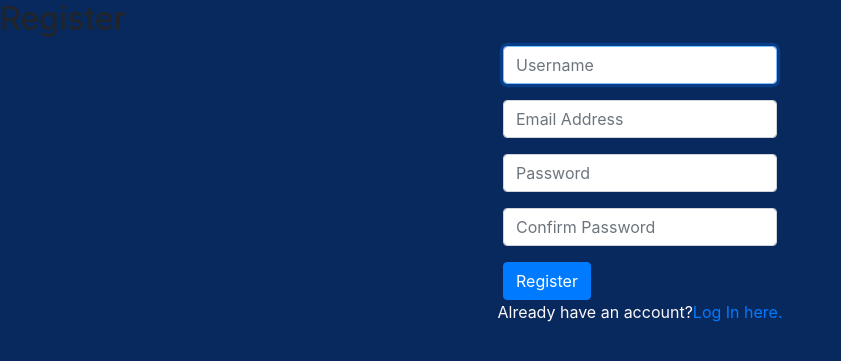
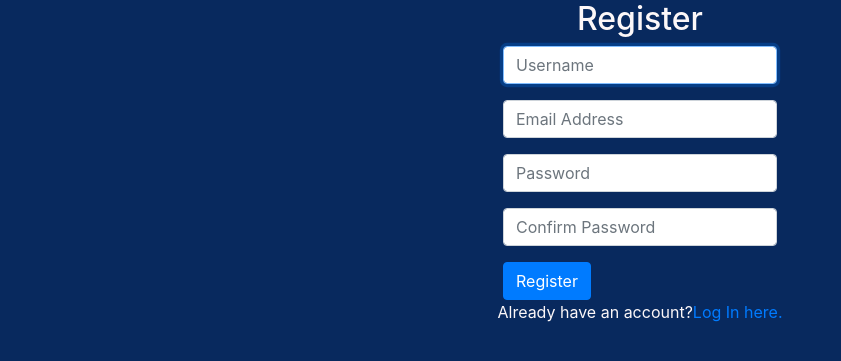
Before and after one commit to JustisCorbett/network, a Django app: page /register in a window 1280 px wide. Shown: the part 56-417 px from the top of the page, without its empty margins (0-841 px from the left). Run offline with Django 3.2, Linux system fonts and the light colour scheme; parts of the project's set-up code (start-up, migrations or seed data) failed here and were passed over; some libraries are stand-ins or nearby versions.

Commit message:
main title styling

```diff
--- a/network/static/network/styles.css
+++ b/network/static/network/styles.css
@@ -94,3 +94,8 @@
     justify-content: center;
     align-items: center;
 }
+
+.main-title {
+    color: #FCF7F8
+
+}
--- a/network/templates/network/follows.html
+++ b/network/templates/network/follows.html
@@ -5,7 +5,7 @@
 {% block body %}
     <div class="body-container">
         <div class="profile-container">
-            <h2>{{ user.username }}'s Follows</h2>
+            <h2 class="main-title">{{ user.username }}'s Follows</h2>
         </div>
         <div class="posts-container">
         {% for post in page_obj %}
--- a/network/templates/network/login.html
+++ b/network/templates/network/login.html
@@ -4,12 +4,14 @@
 
 {% block body %}
 
-    <h2>Login</h2>
+
 
     {% if message %}
         <div>{{ message }}</div>
     {% endif %}
+
     <div class="register-form-container">
+        <h2 class="main-title">Login</h2>
         <form action="{% url 'login' %}" method="post">
             {% csrf_token %}
             <div class="form-group">
--- a/network/templates/network/profile.html
+++ b/network/templates/network/profile.html
@@ -5,7 +5,7 @@
 {% block body %}
     <div class="body-container">
         <div class="profile-container">
-            <h2>{{ profile_user.username }}'s Profile</h2>
+            <h2 class="main-title">{{ profile_user.username }}'s Profile</h2>
             <div class="follow-container">
                 <span >Following: {{ profile_user.num_targets }}</span>
                 <span>Followers: <span id="followers-num">{{ profile_user.num_followers }}</span></span>
--- a/network/templates/network/register.html
+++ b/network/templates/network/register.html
@@ -4,12 +4,13 @@
 
 {% block body %}
 
-    <h2>Register</h2>
+
 
     {% if message %}
         <div>{{ message }}</div>
     {% endif %}
     <div class="register-form-container">
+        <h2 class="main-title">Register</h2>
         <form class="register-form" action="{% url 'register' %}" method="post">
             {% csrf_token %}
             <div class="form-group">
```
